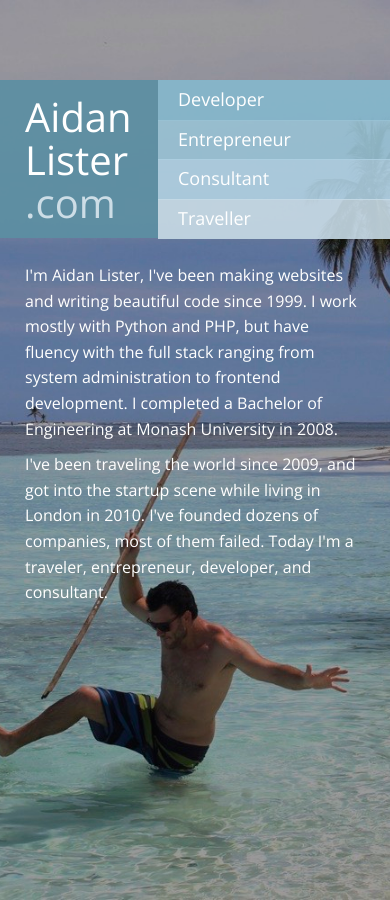
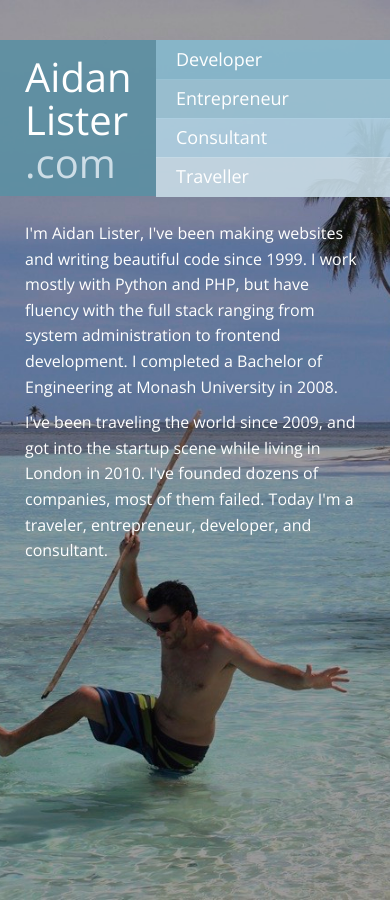
Before and after one commit to aidanlister/aidanlister.github.io, a Jekyll site: the page built from index.html, in a window 390 px wide. Built offline with Jekyll 4.4.1, drawn with Linux system fonts in a browser that asks for light colours; nearby versions of some CDN libraries.

Commit message:
fixed up mobile css

```diff
--- a/assets/css/master.css
+++ b/assets/css/master.css
@@ -40,17 +40,17 @@
 
 .navbar-default { font-family: 'Open Sans', sans-serif; background-color: inherit; border: none; margin: 0; }
 .navbar-default ul { list-style-type: none; padding: 0; margin-bottom: 0; ´}
-.navbar-default ul li { height: 39.5px; }
+.navbar-default ul li { height: 39px; }
 .navbar-default ul li.home {
-  height: 158px;
-  width: 158px;
+  height: 156px;
+  width: 156px;
 }
 .navbar-default ul li.home a {
   margin-left: 0;
   font-size: 40px;
   padding: 15px 25px;
   line-height: 43px;
-  height: 158px;
+  height: 156px;
   background-color: rgba(91, 143, 164, .9);
 }
 .navbar-default ul li.home a .suffix { color: #cddde6; }
@@ -66,7 +66,7 @@
   color: #fff;
   font-size: 18px;
   display: block;
-  padding: 7px 20px 8px;
+  padding: 7px 20px;
 }
 .navbar-default ul li a:hover {
   text-decoration: none;
@@ -133,16 +133,27 @@
 /* Mobile */
 @media(max-width: 767px) {
   body { padding-top: 80px; }
-  header,
-  #content { margin: 0 -15px; }
+  #navbar,
+  #content { padding: 0; }
   .navbar-default ul li.home { float: left; }
-  .navbar-default ul li a { margin-left: 158px; }
+  .navbar-default ul li a { margin-left: 156px; }
   .section-home #main { background-color: rgba(11, 11, 11, .3) }
 }
+@media(max-width: 480px) {
+  body { padding-top: 40px; }
+}
+
 @media(min-width: 768px) {
   #navbar { padding-right: 0; }
   #content { padding-left: 0; margin-top: 158px; }
   .navbar-default ul li { width: 158px; }
+  .navbar-default ul li.home {
+    height: 158px;
+    width: 158px;
+  }
+  .navbar-default ul li.home a {
+    height: 158px;
+  }
 }
 @media(min-width: 768px) and (max-width: 991px) {
   #navbar { padding-left: 0; width: 21%; }
```
